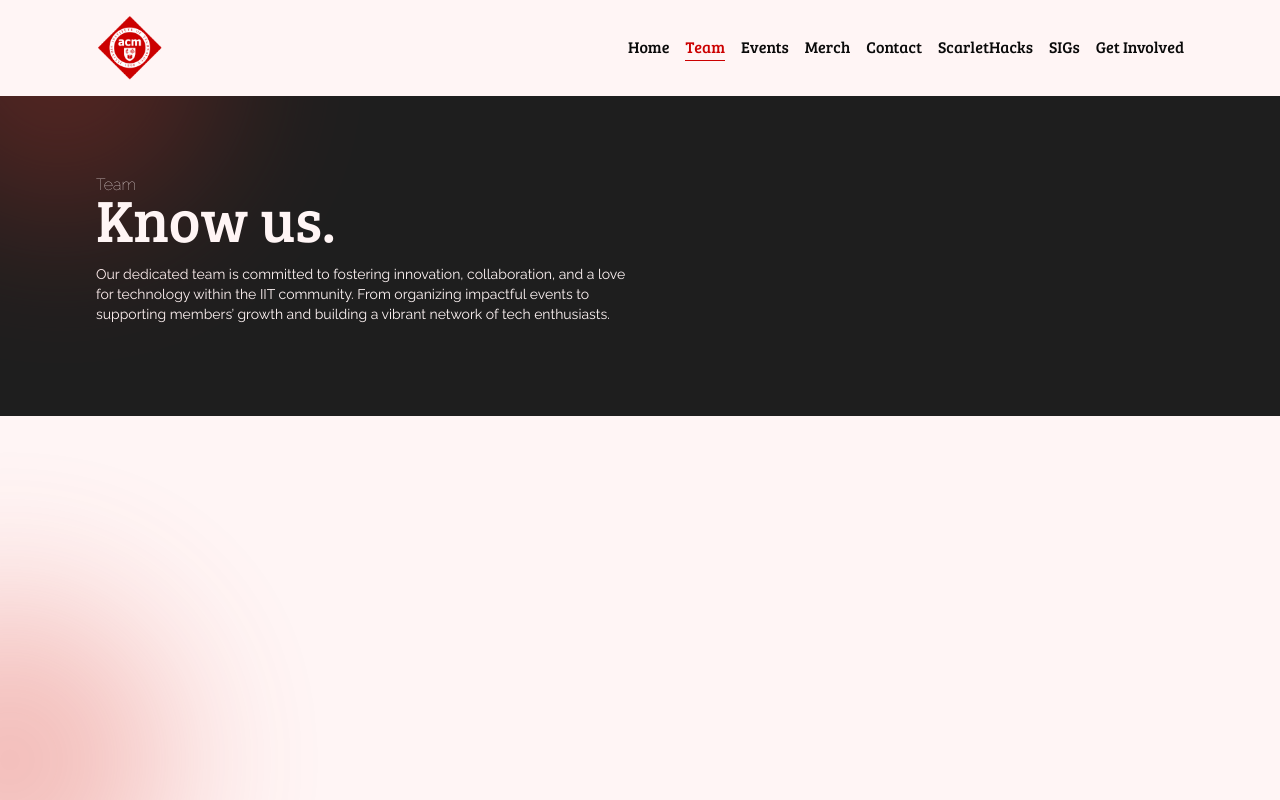
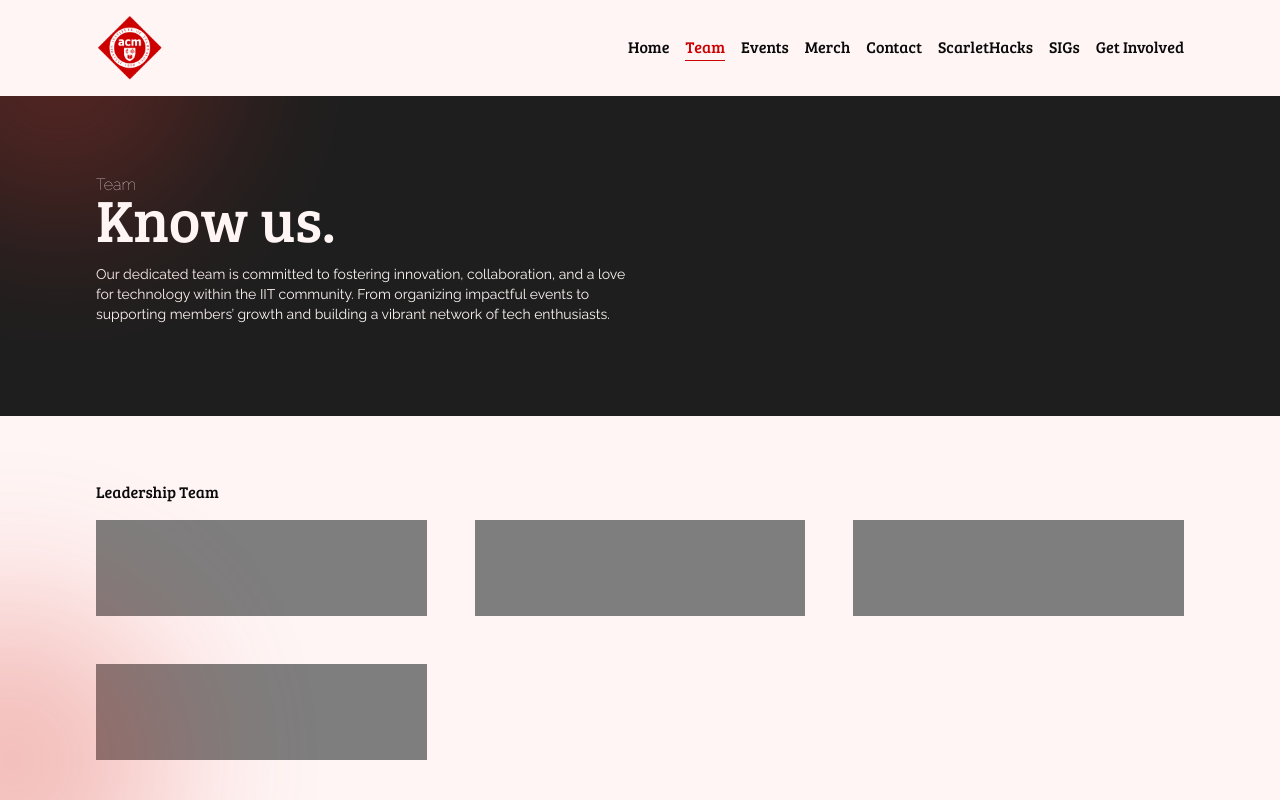
Before and after one commit to iitacm/iitacm1.github.io, a Next.js app: page /team in a window 1280 px wide. Shown: the top 800 px of the page. Built offline with nearby package versions, Linux system fonts and the light colour scheme.

Commit message:
`Added Leadership Team section with placeholder board members`

```diff
--- a/app/team/page.tsx
+++ b/app/team/page.tsx
@@ -11,6 +11,18 @@ const Page = () => {
 
         {/* Header */}
         <Header pageName="Team" title="Know us." headerText={teamHeaderText} />
+        <div className="my-16 px-8 lg:px-24">
+            {/* Team Type (eg, Leadership Team) */}
+            <div className="team">
+                <h3 className="mb-4">Leadership Team</h3>
+                <div className="board-members grid grid-cols-1 gap-8 lg:grid-cols-3 lg:gap-12">
+                    <div className="bg-gray h-24 w-full"></div>
+                    <div className="bg-gray h-24 w-full"></div>
+                    <div className="bg-gray h-24 w-full"></div>
+                    <div className="bg-gray h-24 w-full"></div>
+                </div>
+            </div>
+        </div>
         </>
     );
 };
```
